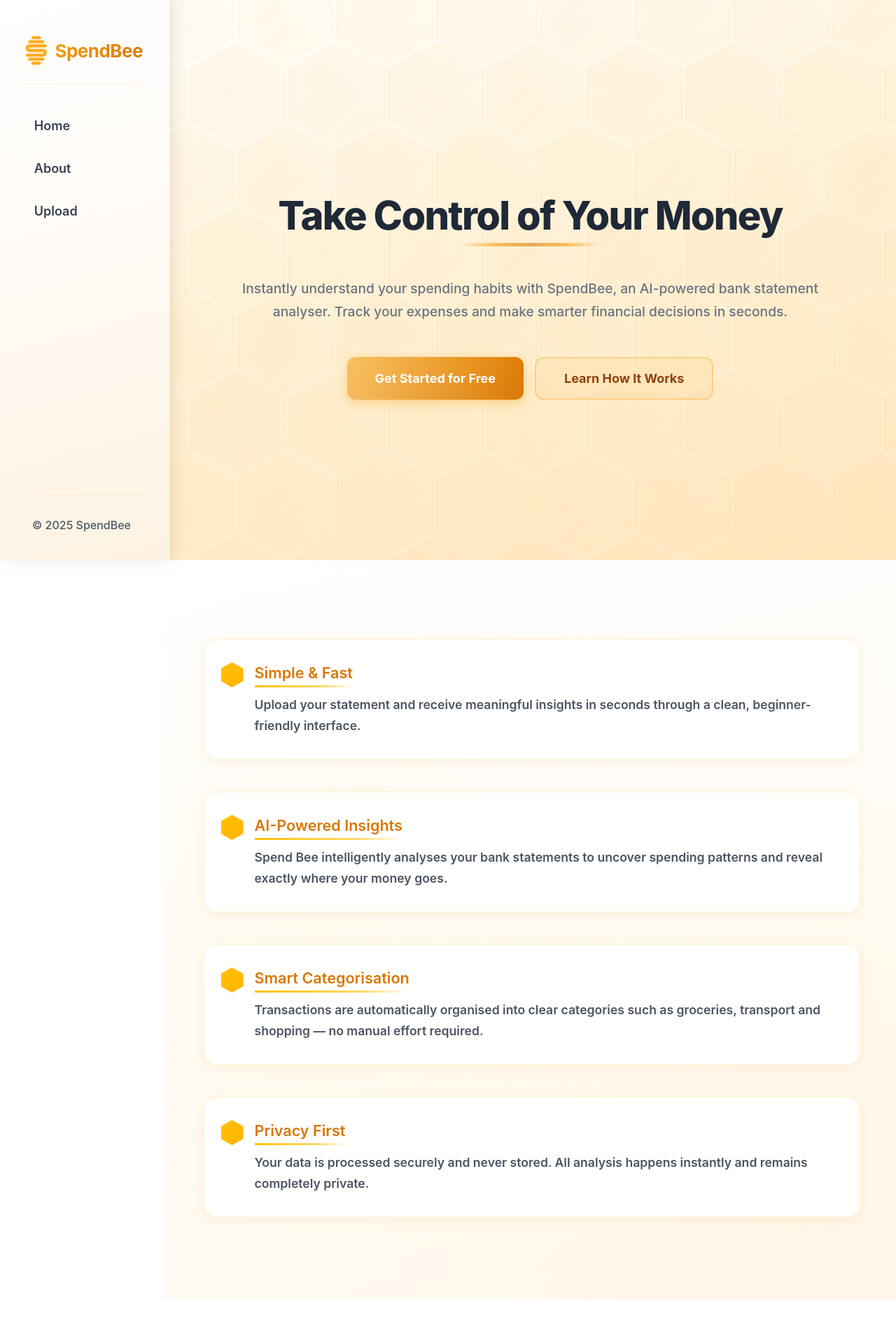
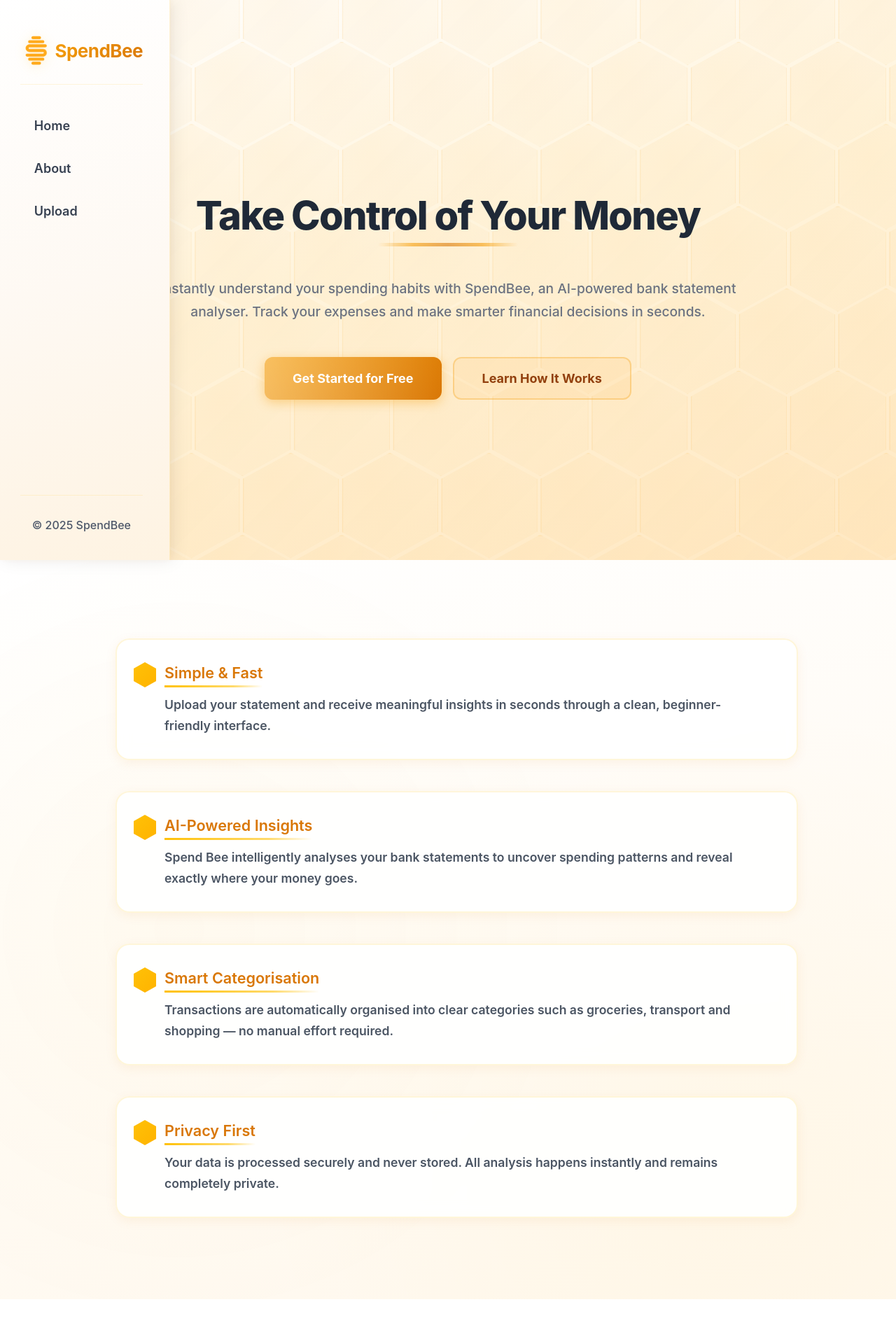
Before and after one commit to mh1803/SpendBee, a React (Vite) app in the folder spendbee/: page / in a window 1280 px wide. Shown: the top 1920 px of the page at 70% size. Built offline with nearby package versions, Linux system fonts and the light colour scheme.

Commit message:
Improved responsive design

```diff
--- a/spendbee/src/frontend/components/about/About.module.css
+++ b/spendbee/src/frontend/components/about/About.module.css
@@ -1,17 +1,21 @@
 .about {
   height: fit-content;
-  padding: 7rem 2rem 6rem 2rem;
+
+  padding: 7rem 2rem 6rem;
   display: flex;
   align-items: center;
   justify-content: center;
+
   background: linear-gradient(165deg, #ffffff 0%, #fffbf5 50%, #fff8ed 100%);
+
   font-family: "Inter", -apple-system, BlinkMacSystemFont, "Segoe UI",
     sans-serif;
+
   position: relative;
   overflow-x: hidden;
-  margin-left: 235px;
-  width: calc(100dvw - 235px);
-  max-width: calc(100dvw - 235px);
+
+  width: 100%;
+  box-sizing: border-box;
 }
 
 .about::before {
@@ -49,12 +53,13 @@
   display: flex;
   flex-direction: column;
   gap: 1.5rem;
-  margin-right: 60px;
+  margin-left: 25px;
 }
 
 .features li {
   position: relative;
-  padding: 2rem 2rem 2rem 4.5rem;
+  padding: 2rem 3rem;
+  padding-left: 4.25rem;
   color: #374151;
   background: rgba(255, 255, 255, 0.9);
   backdrop-filter: blur(10px);
@@ -162,7 +167,6 @@
 
   .features li h3 {
     font-size: 1.2rem;
-    margin-bottom: 0.5rem;
   }
 
   .features li p {
@@ -188,7 +192,6 @@
 
   .features li h3 {
     font-size: 1.1rem;
-    margin-bottom: 0.5rem;
   }
 
   .features li p {
--- a/spendbee/src/frontend/components/dashboard/Dashboard.module.css
+++ b/spendbee/src/frontend/components/dashboard/Dashboard.module.css
@@ -4,10 +4,12 @@
 
   display: flex;
   flex-direction: column;
-  gap: 32px;
+  gap: 40px;
 
   margin: 2rem auto 0;
+
   padding: 3rem 2.75rem;
+
   background: linear-gradient(180deg, #ffffff 0%, #fffdf8 100%);
   backdrop-filter: blur(14px);
 
@@ -17,7 +19,7 @@
   box-shadow: 0 40px 80px rgba(0, 0, 0, 0.1), 0 18px 36px rgba(0, 0, 0, 0.06);
 
   overflow: hidden;
-  transition: all 0.3s ease;
+  transition: box-shadow 0.3s ease, transform 0.3s ease;
 
   width: 100%;
   max-width: 1500px;
--- a/spendbee/src/frontend/components/dashboard/Overview.module.css
+++ b/spendbee/src/frontend/components/dashboard/Overview.module.css
@@ -1,8 +1,7 @@
 .overviewGrid {
   width: 90%;
   margin: 20px auto 0;
-  padding: 2.25rem;
-
+  padding: 0 2.25rem;
   display: grid;
   grid-template-columns: repeat(auto-fit, minmax(220px, 1fr));
   gap: 20px;
@@ -14,9 +13,6 @@
   flex-direction: column;
 }
 
-/* =========================
-   RESPONSIVE PADDING ONLY
-========================= */
 @media (max-width: 1100px) {
   .overviewGrid {
     padding: 1.75rem;
@@ -37,7 +33,6 @@
   }
 }
 
-/* existing breakpoint kept */
 @media screen and (max-width: 1400px) {
   .overviewGrid {
     grid-template-columns: 1fr;
--- a/spendbee/src/frontend/components/dashboard/SpendingOverTime.tsx
+++ b/spendbee/src/frontend/components/dashboard/SpendingOverTime.tsx
@@ -51,6 +51,68 @@ export function SpendingOverTime({
     return { labels: sortedDates, dataValues: sortedValues };
   }, [transactions]);
 
+  const chartOptions: ChartOptions<"line"> = useMemo(() => {
+    const isMobile = window.innerWidth < 768;
+
+    return {
+      responsive: true,
+      maintainAspectRatio: false,
+      plugins: {
+        legend: { display: false },
+        title: { display: false },
+        tooltip: {
+          backgroundColor: "rgba(31, 41, 55, 0.95)",
+          titleColor: "#ffffff",
+          bodyColor: "#ffffff",
+          padding: 12,
+          cornerRadius: 8,
+          titleFont: {
+            size: 13,
+            weight: 600,
+          },
+          bodyFont: {
+            size: 14,
+            weight: 700,
+          },
+          callbacks: {
+            label: (context) => {
+              const value = context.parsed.y;
+              return typeof value === "number"
+                ? `${currency}${value.toFixed(2)}`
+                : "";
+            },
+          },
+        },
+      },
+      scales: {
+        x: {
+          grid: { display: false },
+          ticks: {
+            color: "#6b7280",
+            autoSkip: true,
+            maxTicksLimit: 6,
+            font: { size: isMobile ? 10 : 11, weight: 500 },
+          },
+          border: { display: false },
+          ...(labels.length > 0 && {
+            min: labels[0],
+            max: labels[labels.length - 1],
+          }),
+        },
+        y: {
+          beginAtZero: true,
+          grid: { color: "rgba(255, 193, 7, 0.08)" },
+          ticks: {
+            color: "#6b7280",
+            font: { size: isMobile ? 10 : 11, weight: 500 },
+            callback: (value) => `${currency}${value}`,
+          },
+          border: { display: false },
+        },
+      },
+    };
+  }, [labels, currency]);
+
   const chartData = {
     labels,
     datasets: [
@@ -74,57 +136,19 @@ export function SpendingOverTime({
     ],
   };
 
-  const chartOptions: ChartOptions<"line"> = {
-    responsive: true,
-    maintainAspectRatio: false,
-    plugins: {
-      legend: { display: false },
-      title: { display: false },
-      tooltip: {
-        backgroundColor: "rgba(31, 41, 55, 0.95)",
-        titleColor: "#ffffff",
-        bodyColor: "#ffffff",
-        padding: 12,
-        cornerRadius: 8,
-        titleFont: {
-          size: 13,
-          weight: 600,
-        },
-        bodyFont: {
-          size: 14,
-          weight: 700,
-        },
-        callbacks: {
-          label: (context) =>
-            `${currency}${(context.parsed.y as number).toFixed(2)}`,
-        },
-      },
-    },
-    scales: {
-      x: {
-        grid: { display: false },
-        ticks: {
-          color: "#6b7280",
-          autoSkip: true,
-          maxTicksLimit: 6,
-          font: { size: window.innerWidth < 768 ? 10 : 11, weight: 500 },
-        },
-        border: { display: false },
-        min: labels[0],
-        max: labels[labels.length - 1],
-      },
-      y: {
-        beginAtZero: true,
-        grid: { color: "rgba(255, 193, 7, 0.08)" },
-        ticks: {
-          color: "#6b7280",
-          font: { size: window.innerWidth < 768 ? 10 : 11, weight: 500 },
-          callback: (value) => `${currency}${value}`,
-        },
-        border: { display: false },
-      },
-    },
-  };
+  // Handle empty state
+  if (labels.length === 0) {
+    return (
+      <div className={styles.chartContainer}>
+        <h3 className={styles.chartTitle}>Spending Over Time</h3>
+        <div className={styles.chartWrapper}>
+          <div className={styles.emptyState}>
+            <p>No spending data available</p>
+          </div>
+        </div>
+      </div>
+    );
+  }
 
   return (
     <div className={styles.chartContainer}>
--- a/spendbee/src/frontend/components/hero/Hero.module.css
+++ b/spendbee/src/frontend/components/hero/Hero.module.css
@@ -10,15 +10,13 @@ body {
   display: flex;
   align-items: center;
   justify-content: center;
+
   background: linear-gradient(165deg, #ffffff 0%, #fff4dc 45%, #ffe8c2 100%);
   font-family: "Inter", -apple-system, BlinkMacSystemFont, "Segoe UI",
     sans-serif;
+
   position: relative;
-
-  margin-left: 235px;
-  width: calc(100dvw - 235px);
-  max-width: calc(100dvw - 235px);
-
+  width: 100%;
   overflow: hidden;
 }
 
--- a/spendbee/src/frontend/components/upload/Upload.module.css
+++ b/spendbee/src/frontend/components/upload/Upload.module.css
@@ -2,10 +2,7 @@
   display: flex;
   flex-direction: column;
   min-height: 100vh;
-
-  margin-left: 235px;
-  width: calc(100% - 235px);
-  max-width: calc(100% - 235px);
+  width: 100%;
 
   font-family: "Inter", -apple-system, BlinkMacSystemFont, "Segoe UI",
     sans-serif;
```
Also changed, not shown: spendbee/src/frontend/components/dashboard/OverviewCard.module.css (+0 -12 lines).
